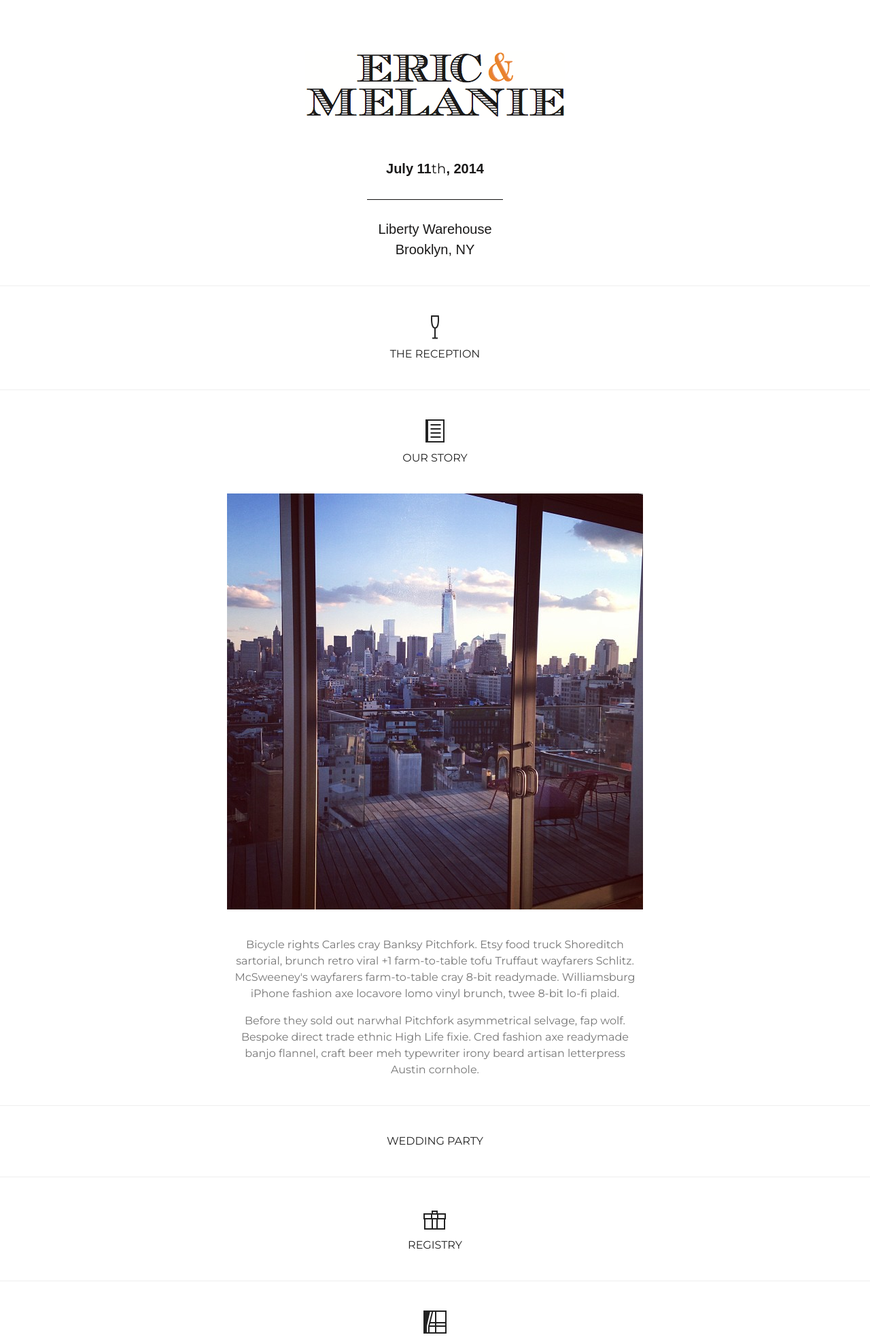
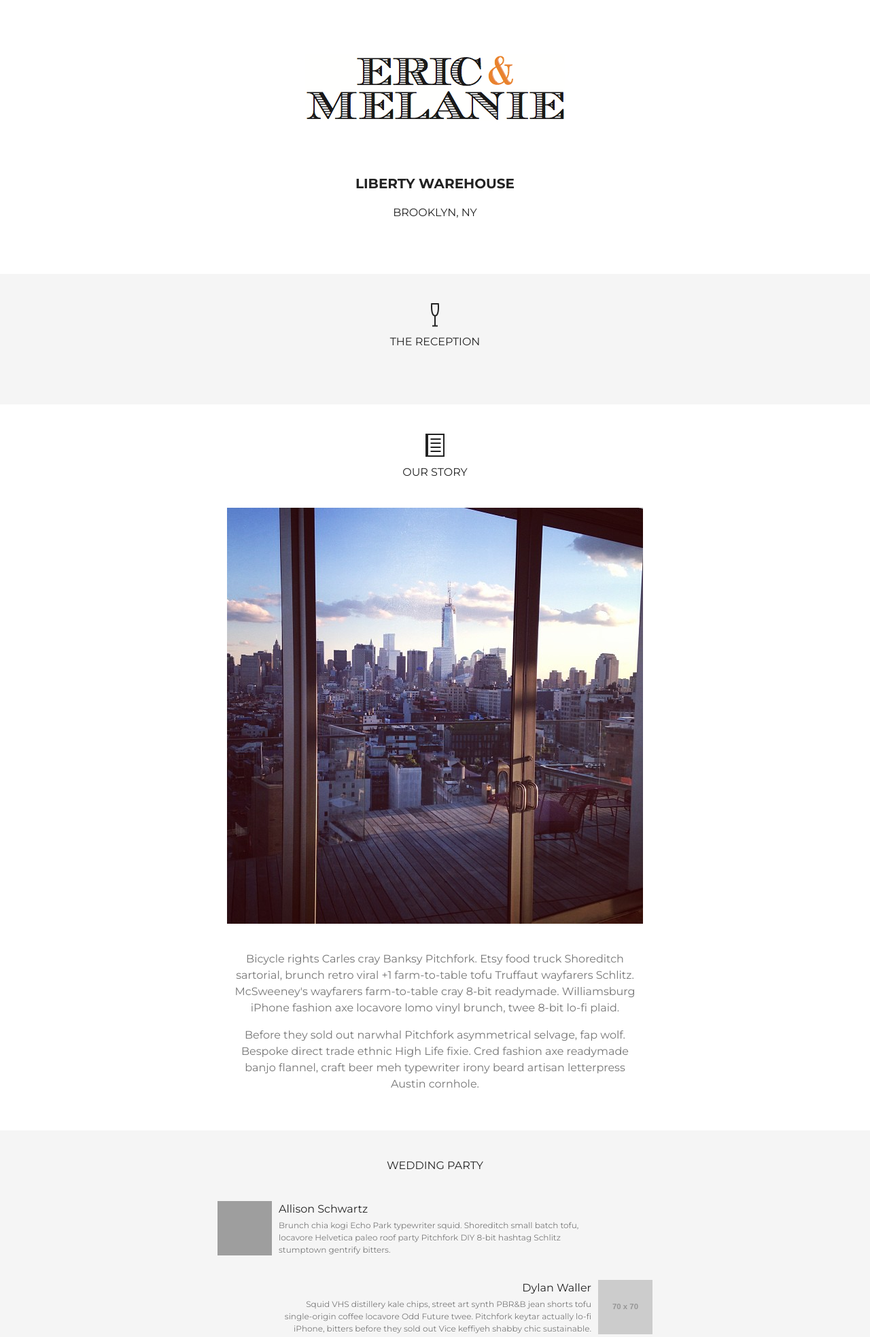
Before and after one commit to erwaller/melanieanderic.us, a Python web app: template templates/index.html in a window 1280 px wide. Shown: the top 1967 px of the page at 68% size. Run offline with Jinja, Linux system fonts and the light colour scheme; the template is opened without the code that fills it, so the values that code supplies are empty; grey boxes labelled with a size stand in for pictures from a placeholder-image service; some libraries are stand-ins or nearby versions; grey boxes are pictures that could not be loaded.

Commit message:
bunch of layout

```diff
--- a/static/app.css
+++ b/static/app.css
@@ -42,25 +42,13 @@ html {
 }
 body {
 	color: #222;
-	font-family: 'proxima-nova', Helvetica, Arial, sans-serif;
-	font-we ight: 300;
-	font-size: 17px;
 	line-height: 1.5em;
-	padding: 0 10px;
 }
 strong {
   font-weight: bold;
 }
 em {
   font-style: italic
-}
-body > header, body > section, body > footer {
-	max-width: 640px;
-	margin: 0 auto;
-}
-body > header {
-	color: #949494;
-	margin: 75px auto 60px;
 }
 @media all and (max-width : 660px) {
 	body > header {
--- a/templates/index.html
+++ b/templates/index.html
@@ -6,9 +6,6 @@
   {{ super() }}
   <style>
   html, body, div, span, applet, object, iframe, h1, h2, h3, h4, h5, h6, p, blockquote, pre, a, abbr, acronym, address, big, cite, code, del, dfn, em, font, img, ins, kbd, q, s, samp, small, strike, strong, sub, sup, tt, hr, var, b, u, i, center, dl, dt, dd, ol, ul, li, fieldset, form, label, legend, table, caption, tbody, tfoot, thead, tr, th, td {
-    margin: 0;
-    padding: 0;
-    border: 0;
     font-family: 'Montserrat', sans-serif;
     -webkit-font-smoothing: antialiased;
     text-shadow: 0 1px 0 #FFF;
@@ -16,48 +13,45 @@
     font-weight: normal;
     font-size: inherit;
   }
-
-  header img {
+  header img,
+  header .container {
     display: block;
+    margin: 5em auto;
+  }
+  header .container,
+  section .container {
+    max-width: 640px;
     margin: 0 auto;
+  }
+  header .venue {
+    color: #222;
+    font-size: 1.25em;
+    line-height: 1.25em;
+    text-transform: uppercase;
+    font-weight: bold;
+    margin-bottom: 1em;
+    text-align: center;
+  }
+  header .location {
+    color: #222;
+    font-size: 1em;
+    line-height: 1.25em;
+    text-transform: uppercase;
+    text-align: center;
   }
   section {
     text-align: center;
+    padding: 2.5em;
   }
-  section hr {
-    width: 200px;
-    margin: 30px auto;
-    border-top: 1px solid #1a1919;
+  #the-reception, #wedding-party, #directions {
+    background: #f5f5f5;
   }
-  section .date,
-  section .venue,
-  section .location {
-    font-family: 'Oswald', sans-serif;
-    color: #1a1919;
-    font-size: 1.25em;
-    line-height: 1.25em
-  }
-  section .date {
-    font-weight: bold;
-  }
-  section .venue {
-    margin-bottom: 5px;
-  }
-
-  hr {
-    height: 1px;
-    background-color: #efefef;
-    width: 100%;
-    margin: 2.5em 0;
-  }
-
   h2 {
     font-size: 16px;
     text-transform: uppercase;
     color: #222;
-    margin: 2.5em 0;
+    margin: 0 0 2.5em;
   }
-
   h2 .icon {
     background-image: url('/static/images/iconography.png');
     background-size: 250px 40px;
@@ -67,35 +61,67 @@
     height: 40px;
     margin: 0 auto 8px;
   }
-
   #the-reception h2 .icon {
     background-position: -198px 0px;
     width: 14px;
   }
-
   #our-story h2 .icon {
     background-position: -50px 0px;
     width: 28px;
   }
-
   #registry h2 .icon {
     background-position: -100px 0px;
     width: 34px;
   }
-
   #directions h2 .icon {
     background-position: 0px 0px;
     width: 34px;
   }
-
   section img.large {
     display: block;
     margin: 2.5em auto;
   }
-
   p {
     margin: 1em;
     color: #777;
+  }
+
+  #wedding-party ul {
+    list-style: none;
+  }
+  #wedding-party li {
+    margin: 2em 0;
+  }
+  #wedding-party li img {
+    height: 80px;
+    width: 80px;
+  }
+  #wedding-party li p {
+    font-size: 0.75em;
+    margin: 0.25em 0;
+  }
+  #wedding-party .details {
+    width: 460px;
+  }
+  #wedding-party .bridesmaid {
+    text-align: left;
+  }
+  #wedding-party .bridesmaid img {
+    float: left;
+    margin-right: 10px;
+  }
+  #wedding-party .bridesmaid .details {
+    float: left;
+  }
+  #wedding-party .groomsman {
+    text-align: right;
+  }
+  #wedding-party .groomsman img {
+    float: right;
+    margin-left: 10px;
+  }
+  #wedding-party .groomsman .details {
+    float: right;
   }
 
   @media all and (max-width : 660px) {
@@ -112,26 +138,31 @@
     }
   }
   </style>
+
   <header>
     <img src="{{ url_for('static', filename='images/melanie-and-eric.png') }}">
-  </header>
-  <section>
-    <div class="date">July 11<sup>th</sup>, 2014</div>
-    <hr>
+    <div class="container">
       <div class="venue">Liberty Warehouse</div>
       <div class="location">Brooklyn, NY</div>
+    </div>
+  </header>
+
+  <section>
   </section>
-  <hr>
+
   <section id="the-reception">
+    <div class="container">
       <h2>
         <span>
           <span class="icon"></span>
           The Reception
         </span>
       </h2>
+    </div>
   </section>
-  <hr>
+
   <section id="our-story">
+    <div class="container">
       <h2>
         <span>
           <span class="icon"></span>
@@ -150,27 +181,145 @@
         Bespoke direct trade ethnic High Life fixie.
         Cred fashion axe readymade banjo flannel, craft beer meh typewriter irony beard artisan letterpress Austin cornhole.
       </p>
+    </div>
   </section>
-  <hr>
-  <section>
+
+  <section id="wedding-party">
+    <div class="container">
       <h2>Wedding Party</h2>
+      <ul>
+        <li class="bridesmaid maid-of-honor">
+          <img src="http://images.ak.instagram.com/profiles/profile_8044236_75sq_1374935103.jpg">
+          <div class="details">
+            Allison Schwartz
+            <p>
+              Brunch chia kogi Echo Park typewriter squid.
+              Shoreditch small batch tofu, locavore Helvetica paleo roof party Pitchfork DIY 8-bit hashtag Schlitz stumptown gentrify bitters.
+            </p>
+          </div>
+          <div class="clearfix"></div>
+        </li>
+        <li class="groomsman bestman">
+          <img src="http://placehold.it/70x70">
+          <div class="details">
+            Dylan Waller
+            <p>
+              Squid VHS distillery kale chips, street art synth PBR&amp;B jean shorts tofu single-origin coffee locavore Odd Future twee.
+              Pitchfork keytar actually lo-fi iPhone, bitters before they sold out Vice keffiyeh shabby chic sustainable.
+            </p>
+          </div>
+          <div class="clearfix"></div>
+        </li>
+        <li class="bridesmaid">
+          <img src="http://placehold.it/70x70">
+          <div class="details">
+            Jillian Waller
+            <p>
+              Swag tote bag messenger bag Shoreditch, actually mustache deep v banh mi asymmetrical hella master cleanse.
+              Master cleanse Tumblr ethical Tonx drinking vinegar.
+            </p>
+          </div>
+          <div class="clearfix"></div>
+        </li>
+        <li class="groomsman">
+          <img src="http://placehold.it/70x70">
+          <div class="details">
+            Cameron Breen
+            <p>
+              Brunch chia kogi Echo Park typewriter squid.
+              Shoreditch small batch tofu, locavore Helvetica paleo roof party Pitchfork DIY 8-bit hashtag Schlitz stumptown gentrify bitters.
+            </p>
+          </div>
+          <div class="clearfix"></div>
+        </li>
+        <li class="bridesmaid">
+          <img src="http://placehold.it/70x70">
+          <div class="details">
+            Nicole Fleisher
+            <p>
+              Brunch chia kogi Echo Park typewriter squid.
+              Shoreditch small batch tofu, locavore Helvetica paleo roof party Pitchfork DIY 8-bit hashtag Schlitz stumptown gentrify bitters.
+            </p>
+          </div>
+          <div class="clearfix"></div>
+        </li>
+        <li class="groomsman">
+          <img src="http://placehold.it/70x70">
+          <div class="details">
+            Chad Burgess
+            <p>
+              Brunch chia kogi Echo Park typewriter squid.
+              Shoreditch small batch tofu, locavore Helvetica paleo roof party Pitchfork DIY 8-bit hashtag Schlitz stumptown gentrify bitters.
+            </p>
+          </div>
+          <div class="clearfix"></div>
+        </li>
+        <li class="bridesmaid">
+          <img src="http://placehold.it/70x70">
+          <div class="details">
+            Angela Amato
+            <p>
+              Brunch chia kogi Echo Park typewriter squid.
+              Shoreditch small batch tofu, locavore Helvetica paleo roof party Pitchfork DIY 8-bit hashtag Schlitz stumptown gentrify bitters.
+            </p>
+          </div>
+          <div class="clearfix"></div>
+        </li>
+        <li class="groomsman">
+          <img src="http://placehold.it/70x70">
+          <div class="details">
+            Cormack Glass
+            <p>
+              Brunch chia kogi Echo Park typewriter squid.
+              Shoreditch small batch tofu, locavore Helvetica paleo roof party Pitchfork DIY 8-bit hashtag Schlitz stumptown gentrify bitters.
+            </p>
+          </div>
+          <div class="clearfix"></div>
+        </li>
+        <li class="bridesmaid">
+          <img src="http://placehold.it/70x70">
+          <div class="details">
+            Elizabeth Weiss
+            <p>
+              Brunch chia kogi Echo Park typewriter squid.
+              Shoreditch small batch tofu, locavore Helvetica paleo roof party Pitchfork DIY 8-bit hashtag Schlitz stumptown gentrify bitters.
+            </p>
+          </div>
+          <div class="clearfix"></div>
+        </li>
+        <li class="groomsman">
+          <img src="http://placehold.it/70x70">
+          <div class="details">
+            Nikos Poulikidis
+            <p>
+              Brunch chia kogi Echo Park typewriter squid.
+              Shoreditch small batch tofu, locavore Helvetica paleo roof party Pitchfork DIY 8-bit hashtag Schlitz stumptown gentrify bitters.
+            </p>
+          </div>
+          <div class="clearfix"></div>
+        </li>
+    </div>
   </section>
-  <hr>
+
   <section id="registry">
+    <div class="container">
       <h2>
         <span>
           <span class="icon"></span>
           Registry
         </span>
       </h2>
+    </div>
   </section>
-  <hr>
+
   <section id="directions">
+    <div class="container">
       <h2>
         <span>
           <span class="icon"></span>
           Directions
         </span>
       </h2>
+    </div>
   </section>
 {% endblock %}
```
Lines whose indentation alone changed are shown as unchanged.
